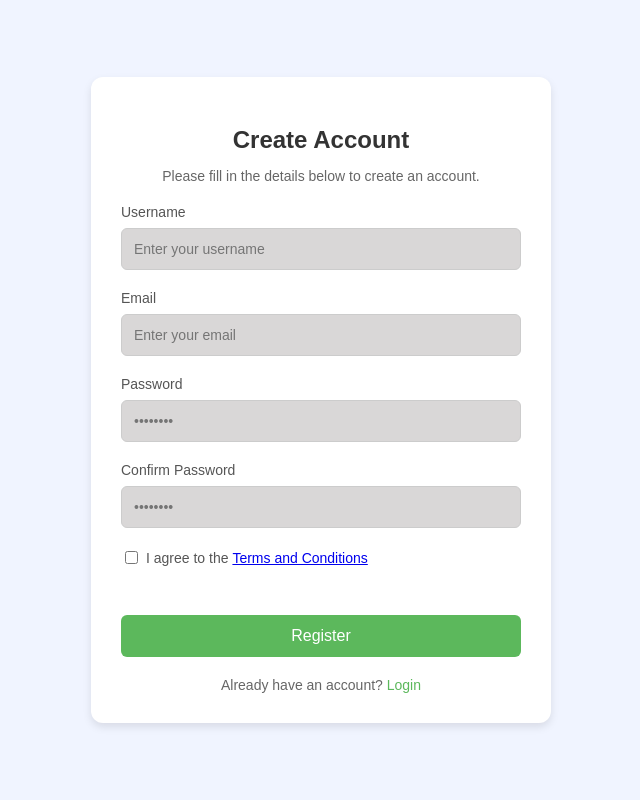
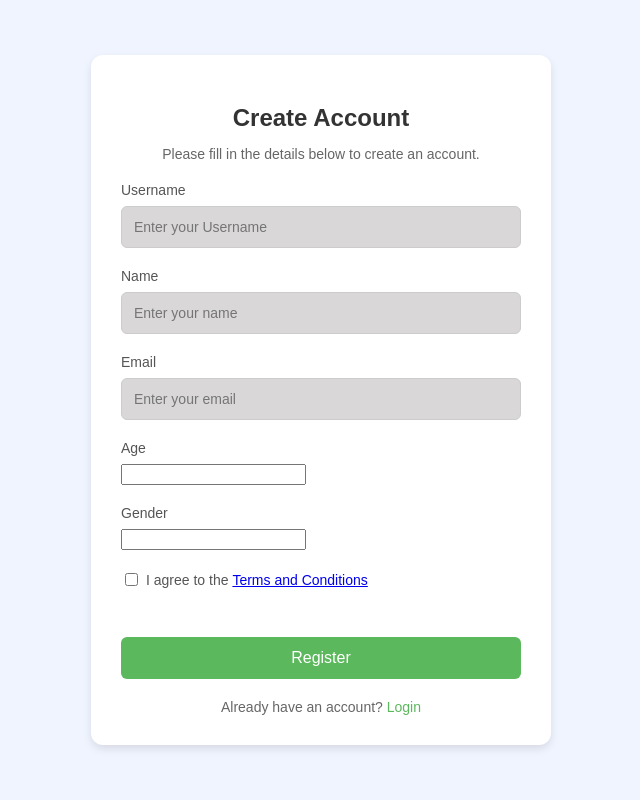
Before and after one commit to maxpein12/web-dashboard, a Django app: page /dashboard/register/ in a window 1280 px wide. Shown: the whole page, without its empty margins (319-959 px from the left). Run offline with Django 5.2, Linux system fonts and the light colour scheme.

Commit message:
11/18/24 update

```diff
--- a/dashboard/templates/contact.html
+++ b/dashboard/templates/contact.html
@@ -110,7 +110,7 @@
         <div class="main-body">
             <div class="contact-header">
                 <h2>Contact List</h2>
-                <button id="add-contact-btn">Add New Contact</button>
+               <a href="{% url 'register' %}"  ><button id="add-contact-btn">Add New Contact</button></a>
             </div>
 
             <div class="contact-list-container">
@@ -164,11 +164,11 @@
                 <!-- The contact list that will be replaced by the input form -->
                 <ul id="contact-list" class="contact-grid">
                     {% for client in clients %}
-                        {% if client and client.name %}
+                     {% if client and client.name %}
                             <li class="contact">
                                 <img src="https://via.placeholder.com/360x276" alt="Profile Picture" class="profile-picture">
                                 <div class="contact-info">
-                                    <span class="contact-name"> {{ client.name }} </span>
+                                    <a href="../..{% url 'contact' client.id %}" style="color: white; text-decoration: none;"> {{ client.name }} </span></a>
                                     <span class="contact-email">{{ client.email }}</span>
                                     <button class="message-btn">Message</button>
                                 </div>
--- a/dashboard/templates/register.html
+++ b/dashboard/templates/register.html
@@ -10,27 +10,32 @@
         <h2>Create Account</h2>
         <p>Please fill in the details below to create an account.</p>
 
-        <form action="#" method="post">
+        <form action="" method="post">
             {% csrf_token %}
             <div class="input-group">
-                <label for="username">Username</label>
-                <input type="text" id="username" name="username" placeholder="Enter your username" required>
+                <label for="name">Username</label>
+                <input type="text" id="username" name="username" placeholder="Enter your Username" required>
+            </div>
+            <div class="input-group">
+                <label for="name">Name</label>
+                <input type="text" id="name" name="name" placeholder="Enter your name" required>
             </div>
 
             <div class="input-group">
                 <label for="email">Email</label>
                 <input type="email" id="email" name="email" placeholder="Enter your email" required>
             </div>
-
             <div class="input-group">
-                <label for="password">Password</label>
-                <input type="password" id="password" name="password" placeholder="••••••••" required>
+                <label for="age">Age</label>
+                <input type="age" id="age" name="age"  required>
             </div>
 
             <div class="input-group">
-                <label for="confirmPassword">Confirm Password</label>
-                <input type="password" id="confirmPassword" name="confirmPassword" placeholder="••••••••" required>
+                <label for="gender">Gender</label>
+                <input type="gender" id="gender" name="gender"  required>
             </div>
+
+
 
             <div class="input-group checkbox-group">
                 <label class="checkbox-label">
@@ -39,7 +44,7 @@
                 </label>
             </div>
 
-            <button type="submit" class="btn" name="register">Register</button>
+            <button type="submit" class="btn" name="clientRegister">Register</button>
         </form>
 
         <div class="register-link">
--- a/dashboard/urls.py
+++ b/dashboard/urls.py
@@ -22,7 +22,8 @@ urlpatterns = [
     path('stock/', views.stock, name='stock'),
     path('orders/', views.orders, name='orders'),
     path('login/', views.loginpage, name='login'),
-    path('register/', views.register, name='register'),
+    path('register/', views.clientRegister, name='register'),
     path('logout/', views.logoutpage, name='logout'),
+    path('contact/<int:client_id>/', views.test, name='contact'),
 
 ]
--- a/dashboard/views.py
+++ b/dashboard/views.py
@@ -1,4 +1,4 @@
-from django.shortcuts import redirect, render
+from django.shortcuts import redirect, render, get_object_or_404
 from .models import Client, Team, Product, Orders, Messages
 from django.contrib.auth.models import User
 from django.contrib.auth import login, logout
@@ -131,28 +131,31 @@ def table(request):
 
 
 
-def register(request):
-    username = email = password = None
-    if request.method == 'POST':
-        username = request.POST['username']
-        email = request.POST['email']
-        password = request.POST['password']
-        new_user = User.objects.create_user(username, email, password)
-        new_user.save()
-        return redirect('/dashboard/team')
+# def register(request):
+    # username = email = password = None
+    # if request.method == 'POST':
+    #     username = request.POST['username']
+    #     email = request.POST['email']
+    #     password = request.POST['password']
+    #     new_user = User.objects.create_user(username, email, password)
+    #     new_user.save()
+    #     return redirect('/dashboard/team')
 
-    return render(request, 'register.html')
+    # return render(request, 'register.html')
 
 
 
 def clientRegister(request):
     if request.method == 'POST':
+        username = request.POST['username']
         name = request.POST['name']
         email = request.POST['email']
+        age = request.POST['age']
         gender = request.POST['gender']
-        Client.objects.create(name=name, email=email, gender=gender)
-        return render(request, 'contact.html')
-    return render(request, 'contact.html')
+        new_client = Client.objects.create(name=name, age=age, username=username , email=email, gender=gender)
+        new_client.save()
+        return redirect('contact')
+    return render(request, 'register.html')
 
 
 def loginpage(request):
@@ -188,3 +191,10 @@ def loginpage(request):
 def logoutpage(request):
     logout(request)
     return redirect('/dashboard/login')
+
+
+
+
+def  test(request, client_id):
+    client = get_object_or_404(Client, pk=client_id)
+    return render(request, 'test.html', {'client': client})
```
Also changed, not shown: dashboard/models.py (+7 -2 lines), dashboard/templates/test.html (added, +19 -0 lines), dashboard/migrations/0006_client_age_client_points_client_profile_pic_and_more.py (added).
